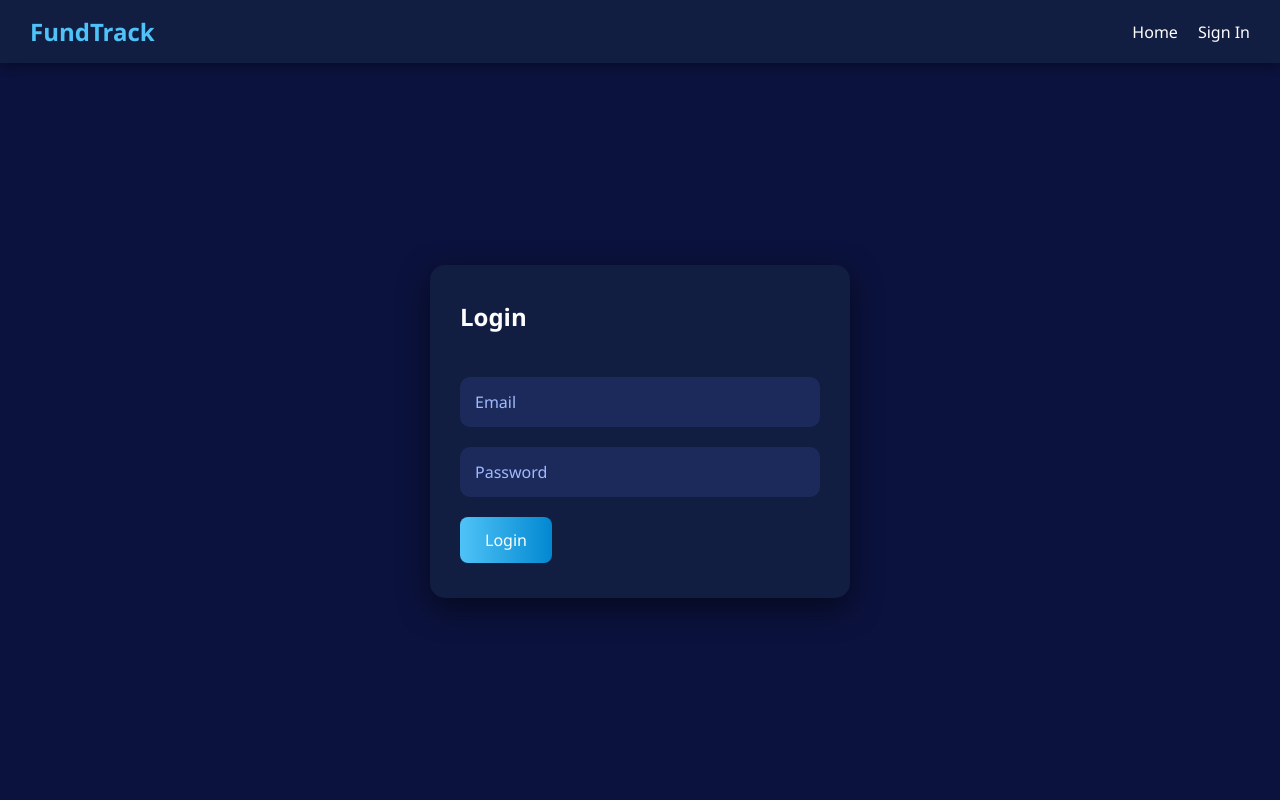
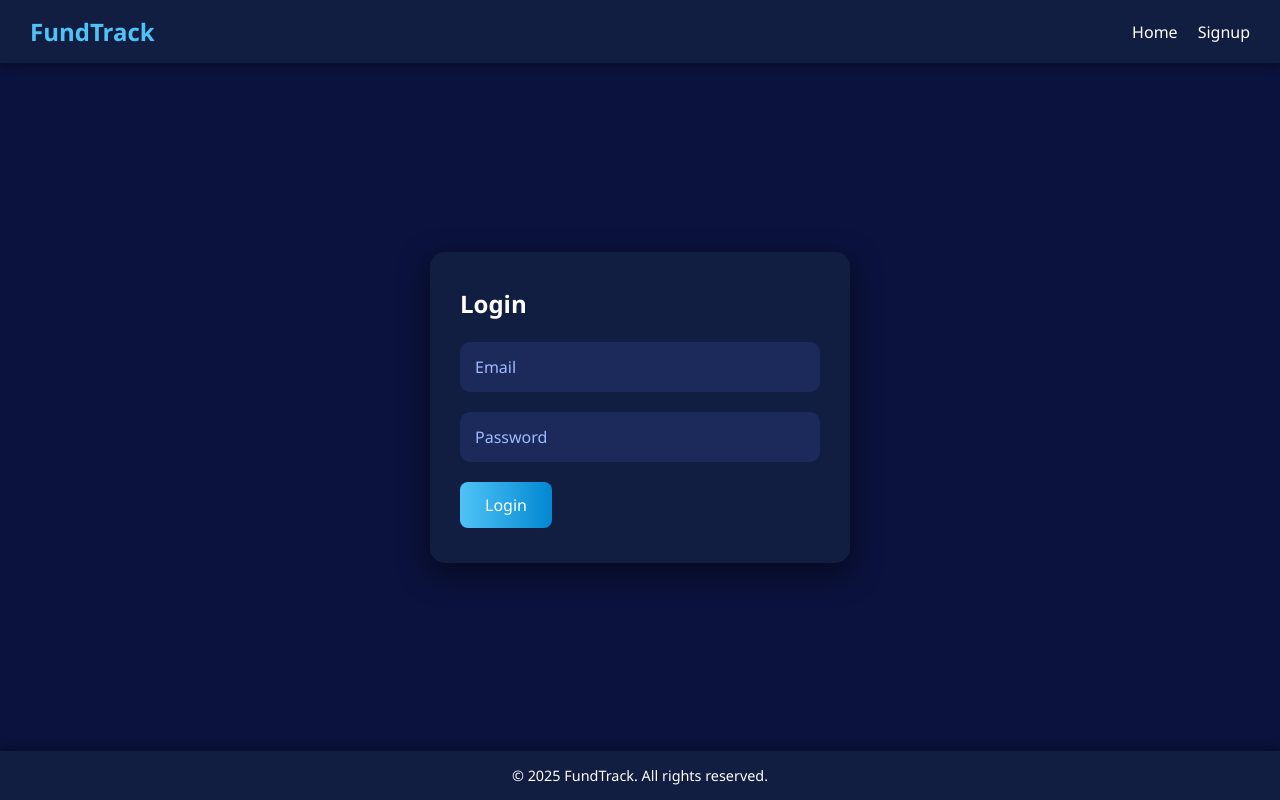
Before and after one commit to Shilpacs25/Invictus, a website: page login.html in a window 1280 px wide. Drawn offline with Linux system fonts and the light colour scheme.

Commit message:
Update login.html

```diff
--- a/login.html
+++ b/login.html
@@ -13,24 +13,26 @@
   <script src="firebaseConfig.js"></script>
 </head>
 <body>
-
-  <!-- ===== Navbar ===== -->
   <header class="header">
     <div class="logo">FundTrack</div>
     <nav class="nav-links">
-      <a href="#">Home</a>
-      <a href="#">Sign In</a>
+      <a href="main.html">Home</a>
+      <a href="signup.html">Signup</a>
     </nav>
   </header>
 
   <main class="main-content">
-  <form id="login-form">
-    <h2>Login</h2><br><br>
-    <input type="email" id="login-email" placeholder="Email" required />
-    <input type="password" id="login-password" placeholder="Password" required />
-    <button type="submit">Login</button>
-  </form>
+    <form id="login-form">
+      <h2>Login</h2><br>
+      <input type="email" id="login-email" placeholder="Email" required />
+      <input type="password" id="login-password" placeholder="Password" required />
+      <button type="submit">Login</button>
+    </form>
   </main>
+
+  <footer class="footer">
+    <p>&copy; 2025 FundTrack. All rights reserved.</p>
+  </footer>
   <script src="login.js"></script>
 </body>
 </html>
```
